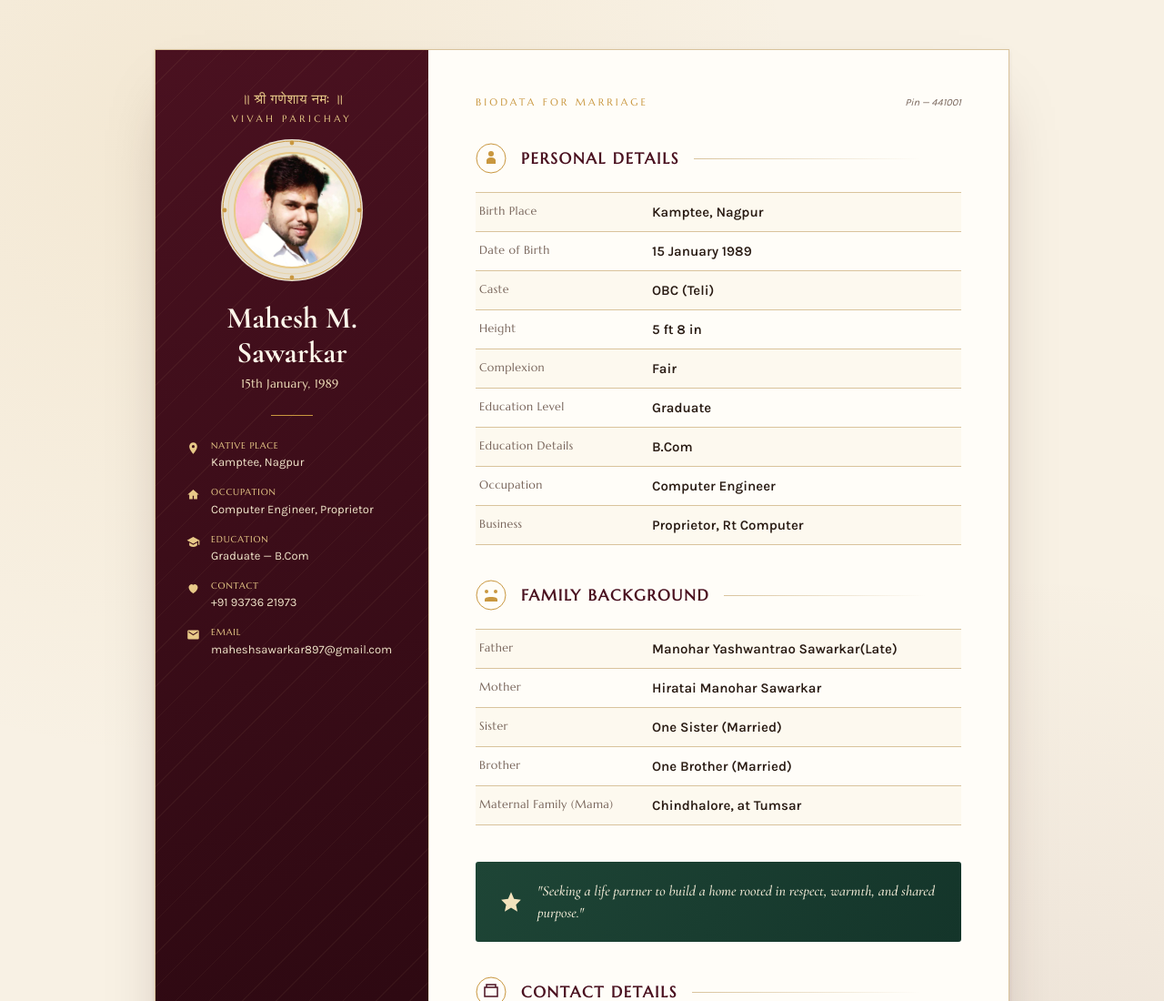
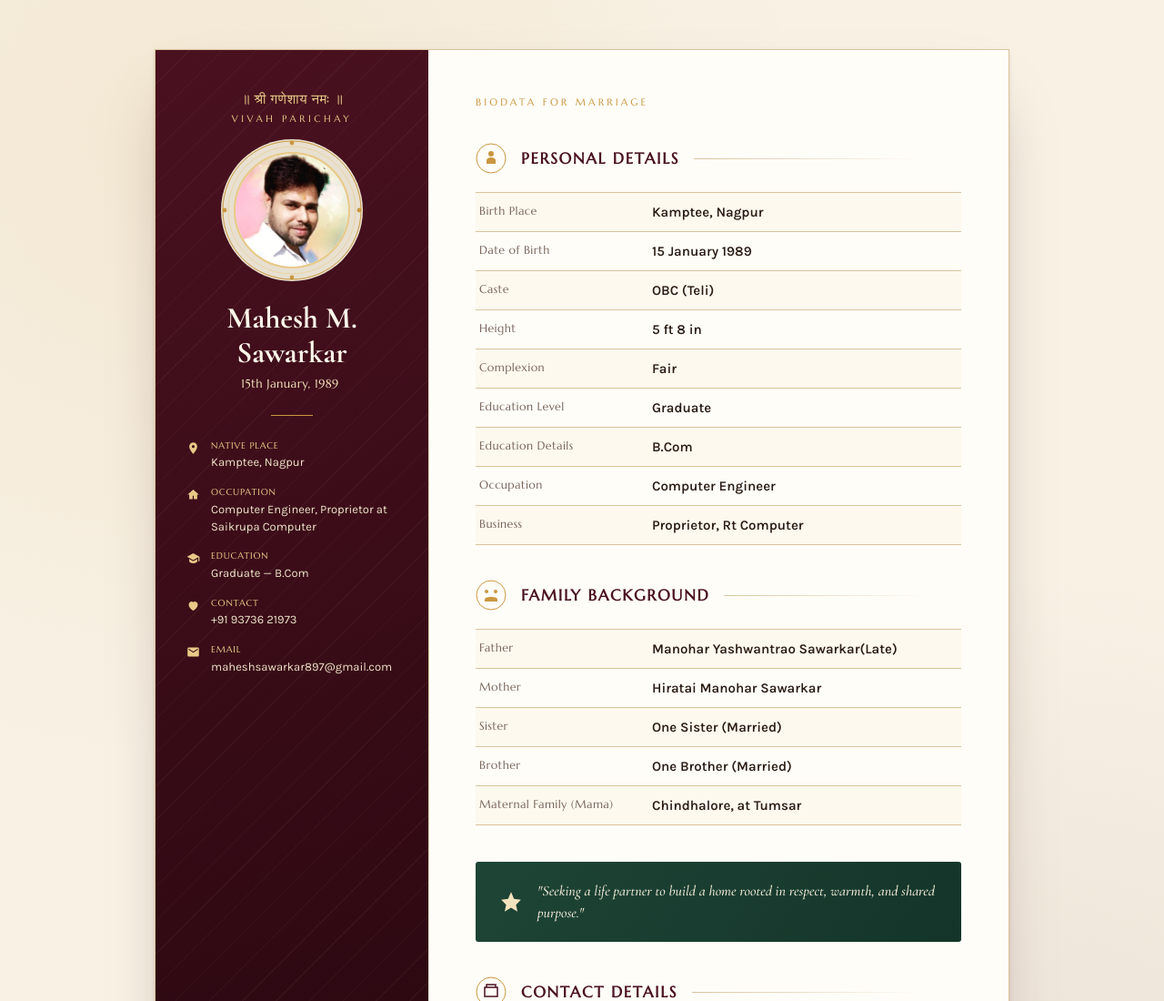
Before and after one commit to MaheshSawarkar1000/Biodata, a plain HTML site: page mahesh_biodata.html in a window 1280 px wide. Shown: the top 1100 px of the page at 91% size. Drawn offline with nearby package versions, Linux system fonts and the light colour scheme; a web font is replaced by a local one.

Commit message:
Update mahesh_biodata.html

```diff
--- a/mahesh_biodata.html
+++ b/mahesh_biodata.html
@@ -393,7 +393,7 @@
       </div>
       <div class="qf-item">
         <svg viewBox="0 0 24 24"><path d="M12 3 2 12h3v8h6v-6h2v6h6v-8h3z"/></svg>
-        <div class="qf-text"><b>Occupation</b>Computer Engineer, Proprietor</div>
+        <div class="qf-text"><b>Occupation</b>Computer Engineer, Proprietor at Saikrupa Computer</div>
       </div>
       <div class="qf-item">
         <svg viewBox="0 0 24 24"><path d="M12 3 1 9l11 6 9-4.9V17h2V9L12 3zM5 13.2V17c0 2 3 3.6 7 3.6s7-1.6 7-3.6v-3.8l-7 3.8-7-3.8z"/></svg>
@@ -417,7 +417,7 @@
 
     <div class="top-strip">
       <span class="eyebrow">Biodata for Marriage</span>
-      <span class="ref">Pin — 441001</span>
+      <span class="ref"> </span>
     </div>
 
     <div class="section">
```
